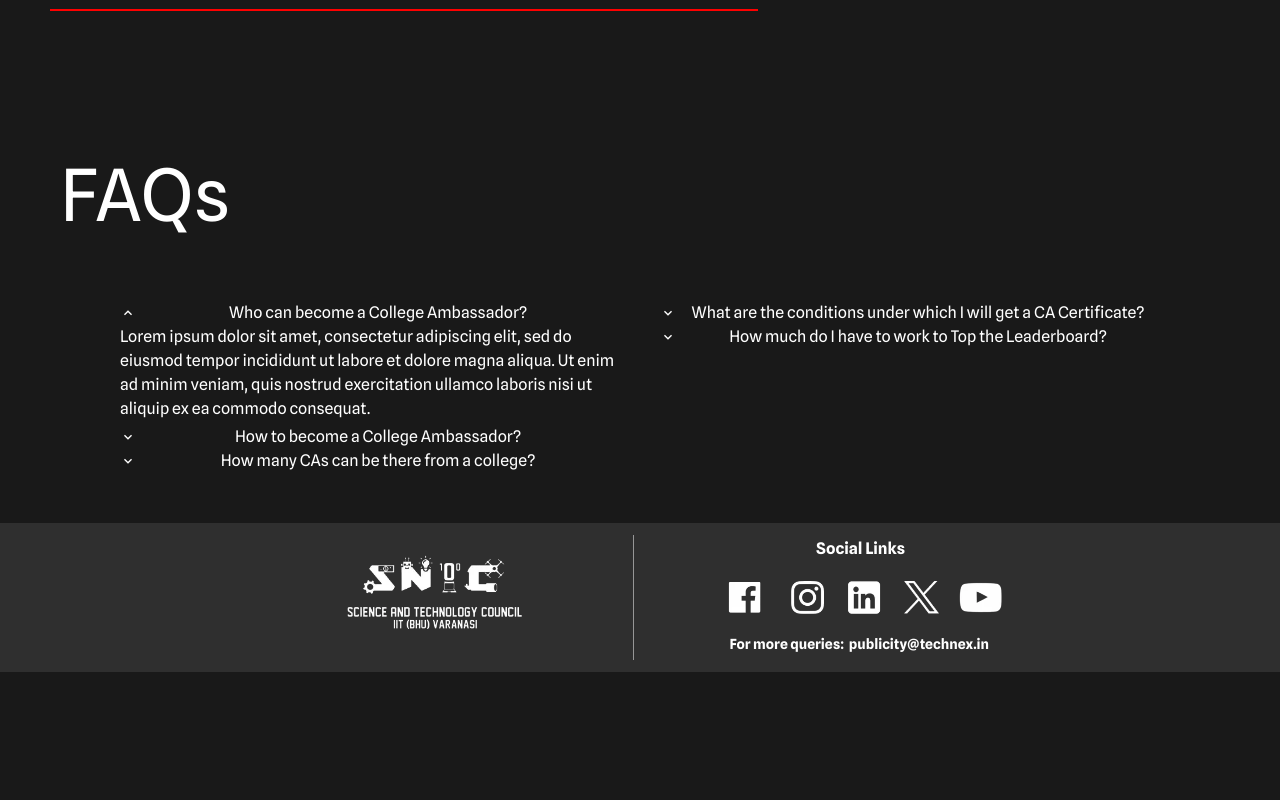
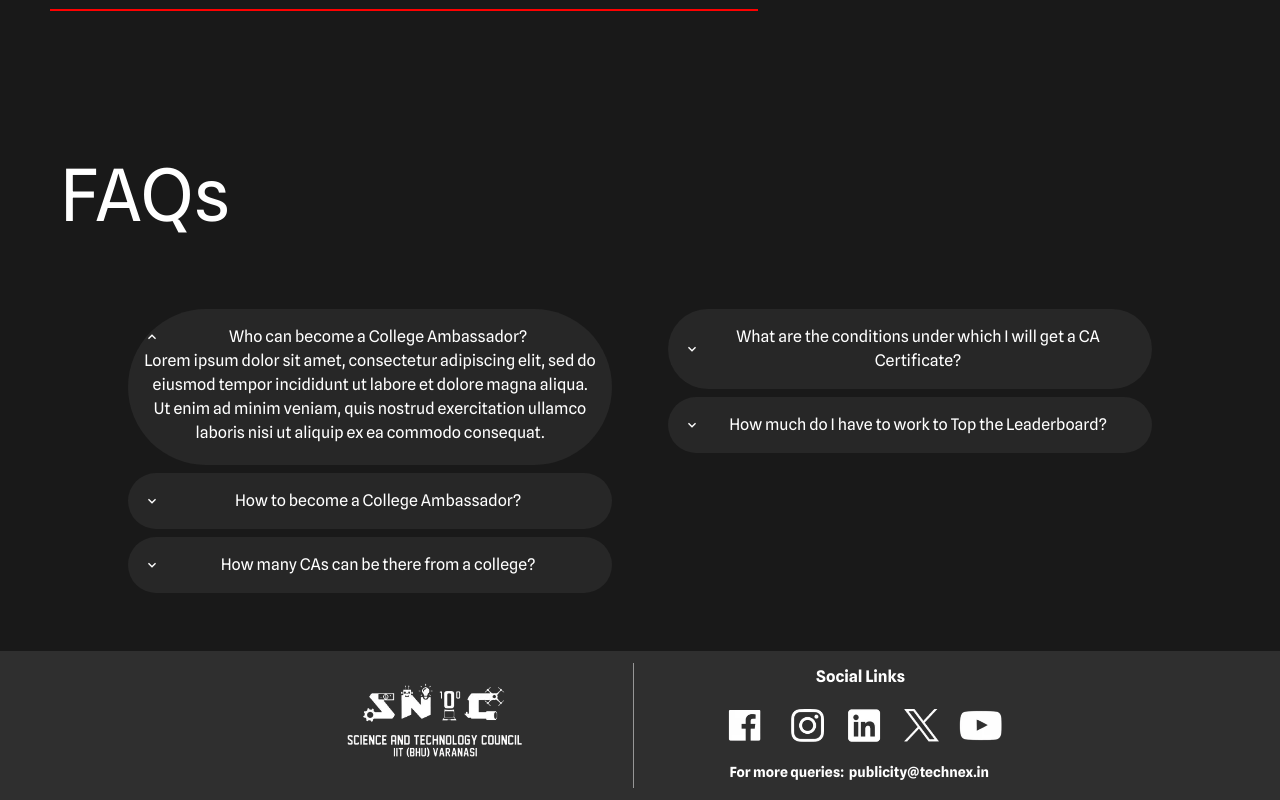
Before and after one commit to technex-iit-bhu/CA_Frontend, a Next.js app: page /landingPage in a window 1280 px wide. Shown: the part 2295-3095 px from the top of the page. Before the commit the page ends 2967 px from the top, so only its background shows below. Built offline with nearby package versions, Linux system fonts and the light colour scheme.

Commit message:
made the changes

```diff
--- a/src/components/faq.tsx
+++ b/src/components/faq.tsx
@@ -27,17 +27,17 @@ const FAQ = () => {
         <div className='w-full md:w-1/2'>
           {/* <ChakraProvider theme = {theme}>
                         <CSSReset />   */}
-          <Accordion defaultIndex={[0]} allowMultiple allowToggle>
-            <AccordionItem _expanded={{ bg: 'grey', color: 'white' }}>
+          <Accordion defaultIndex={[0]} allowMultiple allowToggle className=''>
+            <AccordionItem  className='bg-grey p-4 rounded-full  m-2 '>
               <h2>
                 <AccordionButton >
                   <AccordionIcon />
-                  <Box as='span' flex='1' textAlign='center'>
+                  <Box as='span' flex='1' textAlign='center' >
                     Who can become a College Ambassador?
                   </Box>
                 </AccordionButton>
               </h2>
-              <AccordionPanel pb={4}>
+              <AccordionPanel pb={4} className='text-center'>
                 Lorem ipsum dolor sit amet, consectetur adipiscing elit, sed do
                 eiusmod tempor incididunt ut labore et dolore magna aliqua. Ut
                 enim ad minim veniam, quis nostrud exercitation ullamco laboris
@@ -45,7 +45,7 @@ const FAQ = () => {
               </AccordionPanel>
             </AccordionItem>
 
-            <AccordionItem>
+            <AccordionItem className='bg-grey p-4 rounded-full m-2'>
               <h2>
                 <AccordionButton>
                   <AccordionIcon />
@@ -54,7 +54,7 @@ const FAQ = () => {
                   </Box>
                 </AccordionButton>
               </h2>
-              <AccordionPanel pb={4}>
+              <AccordionPanel pb={4} className='text-center'>
                 Lorem ipsum dolor sit amet, consectetur adipiscing elit, sed do
                 eiusmod tempor incididunt ut labore et dolore magna aliqua. Ut
                 enim ad minim veniam, quis nostrud exercitation ullamco laboris
@@ -62,7 +62,7 @@ const FAQ = () => {
               </AccordionPanel>
             </AccordionItem>
 
-            <AccordionItem>
+            <AccordionItem className='bg-grey p-4 rounded-full m-2'>
               <h2>
                 <AccordionButton>
                   <AccordionIcon />
@@ -71,7 +71,7 @@ const FAQ = () => {
                   </Box>
                 </AccordionButton>
               </h2>
-              <AccordionPanel pb={4}>
+              <AccordionPanel pb={4} className='text-center'>
                 Lorem ipsum dolor sit amet, consectetur adipiscing elit, sed do
                 eiusmod tempor incididunt ut labore et dolore magna aliqua. Ut
                 enim ad minim veniam, quis nostrud exercitation ullamco laboris
@@ -85,7 +85,7 @@ const FAQ = () => {
           {/* <ChakraProvider theme = {theme}>
                         <CSSReset /> */}
           <Accordion allowMultiple>
-            <AccordionItem>
+            <AccordionItem className='bg-grey p-4 rounded-full m-2'>
               <h2>
                 <AccordionButton>
                   <AccordionIcon />
@@ -95,7 +95,7 @@ const FAQ = () => {
                   </Box>
                 </AccordionButton>
               </h2>
-              <AccordionPanel pb={4}>
+              <AccordionPanel pb={4} className='text-center'>
                 Lorem ipsum dolor sit amet, consectetur adipiscing elit, sed do
                 eiusmod tempor incididunt ut labore et dolore magna aliqua. Ut
                 enim ad minim veniam, quis nostrud exercitation ullamco laboris
@@ -103,7 +103,7 @@ const FAQ = () => {
               </AccordionPanel>
             </AccordionItem>
 
-            <AccordionItem>
+            <AccordionItem className='bg-grey p-4 rounded-full m-2'>
               <h2>
                 <AccordionButton>
                   <AccordionIcon />
@@ -112,7 +112,7 @@ const FAQ = () => {
                   </Box>
                 </AccordionButton>
               </h2>
-              <AccordionPanel pb={4}>
+              <AccordionPanel pb={4} className='text-center'>
                 Lorem ipsum dolor sit amet, consectetur adipiscing elit, sed do
                 eiusmod tempor incididunt ut labore et dolore magna aliqua. Ut
                 enim ad minim veniam, quis nostrud exercitation ullamco laboris
```
